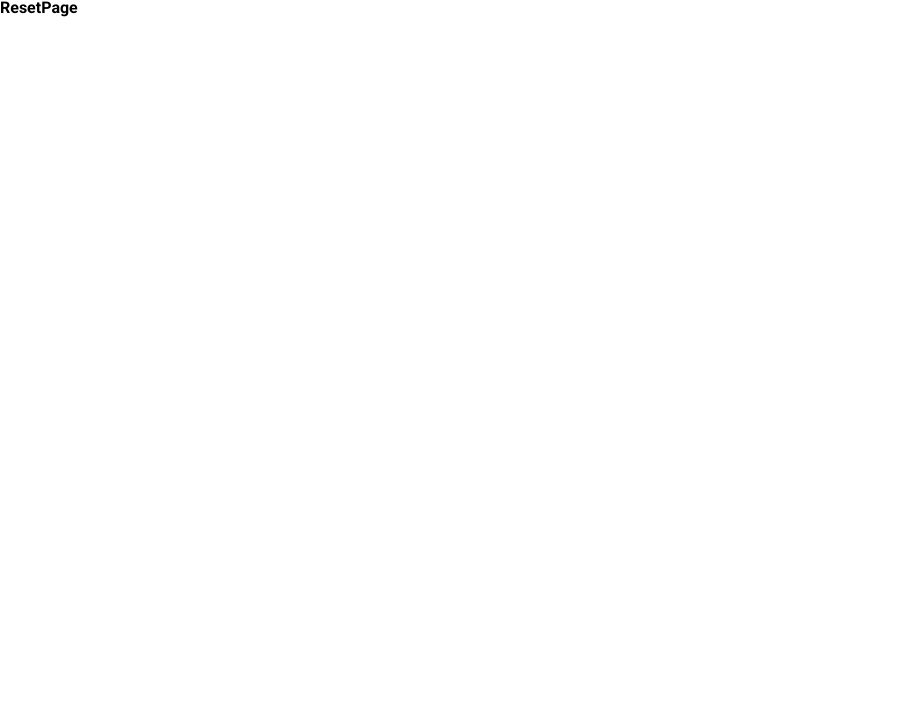
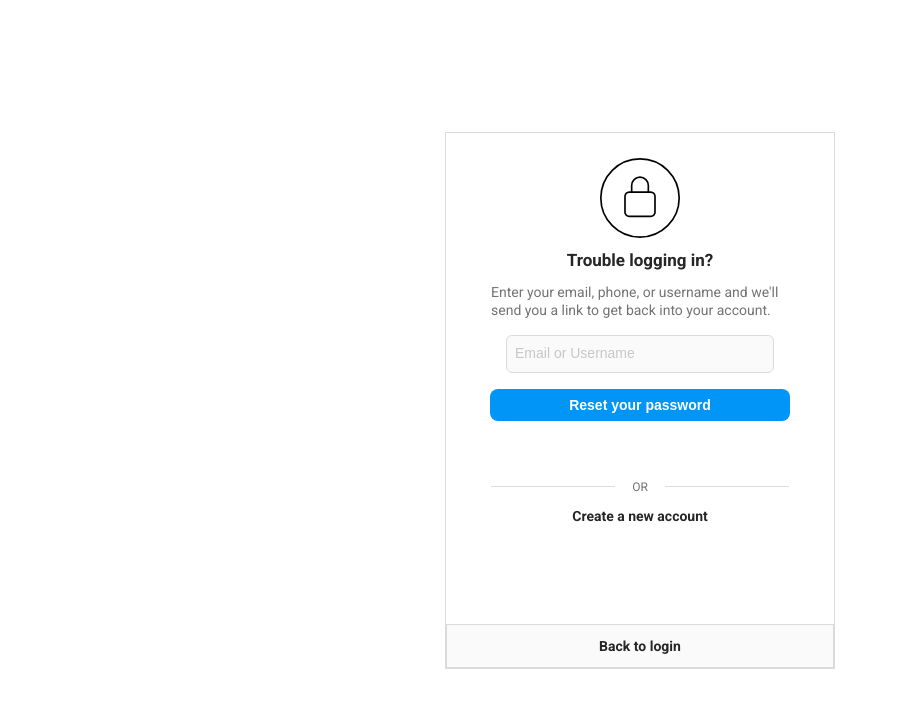
Before and after one commit to AnitaTec/Final-project-ICH-front-end, a React (Vite) app: page /signupError in a window 1280 px wide. Shown: the top 708 px of the page, without its empty margins (0-897 px from the left). Built offline with nearby package versions, Linux system fonts and the light colour scheme.

Commit message:
Reset password page is ready

```diff
--- /dev/null
+++ b/src/pages/ResetPage/Reset.module.css
@@ -0,0 +1,121 @@
+.containerWrapper {
+  display: flex;
+  justify-content: center;
+  align-items: center;
+  height: 100vh;
+}
+
+.container {
+  border: 1px solid #dbdbdb;
+  width: 390px;
+  height: 537px;
+  padding: 25px 45px 0 45px;
+  display: flex;
+  flex-direction: column;
+  align-items: center;
+  position: relative;
+}
+
+.container img {
+  width: 80px;
+  margin-bottom: 14px;
+}
+
+.title {
+  font-size: 17px;
+  font-weight: 600;
+  color: #262626;
+  margin-bottom: 14px;
+}
+
+.subtext {
+  font-size: 14px;
+  color: #737373;
+  font-weight: 400;
+  margin-bottom: 16px;
+  line-height: 18px;
+}
+
+.container form {
+  display: flex;
+  flex-direction: column;
+
+  align-items: center;
+  width: 100%;
+}
+
+.form input {
+  margin-bottom: 16px;
+  border-radius: 6px;
+}
+
+::placeholder {
+  font-size: 14px;
+  color: #c7c7c7;
+  line-height: 18px;
+}
+
+.orWrapper {
+  display: flex;
+  align-items: center;
+  width: 100%;
+  margin-bottom: 15px;
+  gap: 17px;
+}
+
+.line {
+  flex: 1;
+  height: 1px;
+  background: #dbdbdb;
+}
+
+.orWrapper p {
+  margin: 0;
+  font-size: 12px;
+  color: #737373;
+}
+
+.createAccount {
+  text-align: center;
+  margin-bottom: 10px;
+}
+
+.createAccount a {
+  color: #262626;
+  font-size: 14px;
+  font-weight: 600;
+  text-decoration: none;
+}
+
+.resetButton {
+  width: 300px;
+  height: 32px;
+  font-size: 14px;
+  background: #0095f6;
+  border: none;
+  color: white;
+  border-radius: 8px;
+  font-weight: 600;
+  cursor: pointer;
+  align-self: center;
+  margin-bottom: 60px;
+}
+
+.backToLogin {
+  width: 388px;
+  height: 44px;
+  background-color: #fafafa;
+  border: 1px solid #dbdbdb;
+  display: flex;
+  justify-content: center;
+  align-items: center;
+  margin-top: auto;
+}
+
+.backToLogin a {
+  color: #262626;
+  font-size: 14px;
+  line-height: 18px;
+  font-weight: 600;
+  text-decoration: none;
+}
--- a/src/pages/ResetPage/ResetPage.jsx
+++ b/src/pages/ResetPage/ResetPage.jsx
@@ -1,5 +1,62 @@
+import React, { useState } from "react";
+import styles from "./Reset.module.css";
+import Input from "../../shared/components/Input/Input";
+import { Link } from "react-router-dom";
+import ResetImg from "../../assets/icons/Reset.svg";
+
 const ResetPage = () => {
-  return <h1>ResetPage</h1>;
+  const [value, setValue] = useState("");
+
+  const handleSubmit = (e) => {
+    e.preventDefault();
+
+    if (value.length < 6) {
+      console.log("Minimum 6 characters required");
+      return;
+    }
+
+    console.log("Reset request:", value);
+  };
+
+  return (
+    <div className={styles.containerWrapper}>
+      <div className={styles.container}>
+        <img src={ResetImg} alt="ResetImg" />
+
+        <p className={styles.title}>Trouble logging in?</p>
+
+        <p className={styles.subtext}>
+          Enter your email, phone, or username and we'll send you a link to get
+          back into your account.
+        </p>
+
+        <form className={styles.form} onSubmit={handleSubmit}>
+          <Input
+            type="text"
+            placeholder="Email or Username"
+            value={value}
+            onChange={(e) => setValue(e.target.value)}
+          />
+          <button type="submit" className={styles.resetButton}>
+            Reset your password
+          </button>
+          <div className={styles.orWrapper}>
+            <div className={styles.line}></div>
+            <p>OR</p>
+            <div className={styles.line}></div>
+          </div>
+
+          <div className={styles.createAccount}>
+            <Link to="/register">Create a new account</Link>
+          </div>
+        </form>
+
+        <div className={styles.backToLogin}>
+          <Link to="/">Back to login</Link>
+        </div>
+      </div>
+    </div>
+  );
 };
 
 export default ResetPage;
```
Also changed, not shown: src/assets/icons/Reset.svg (added).
